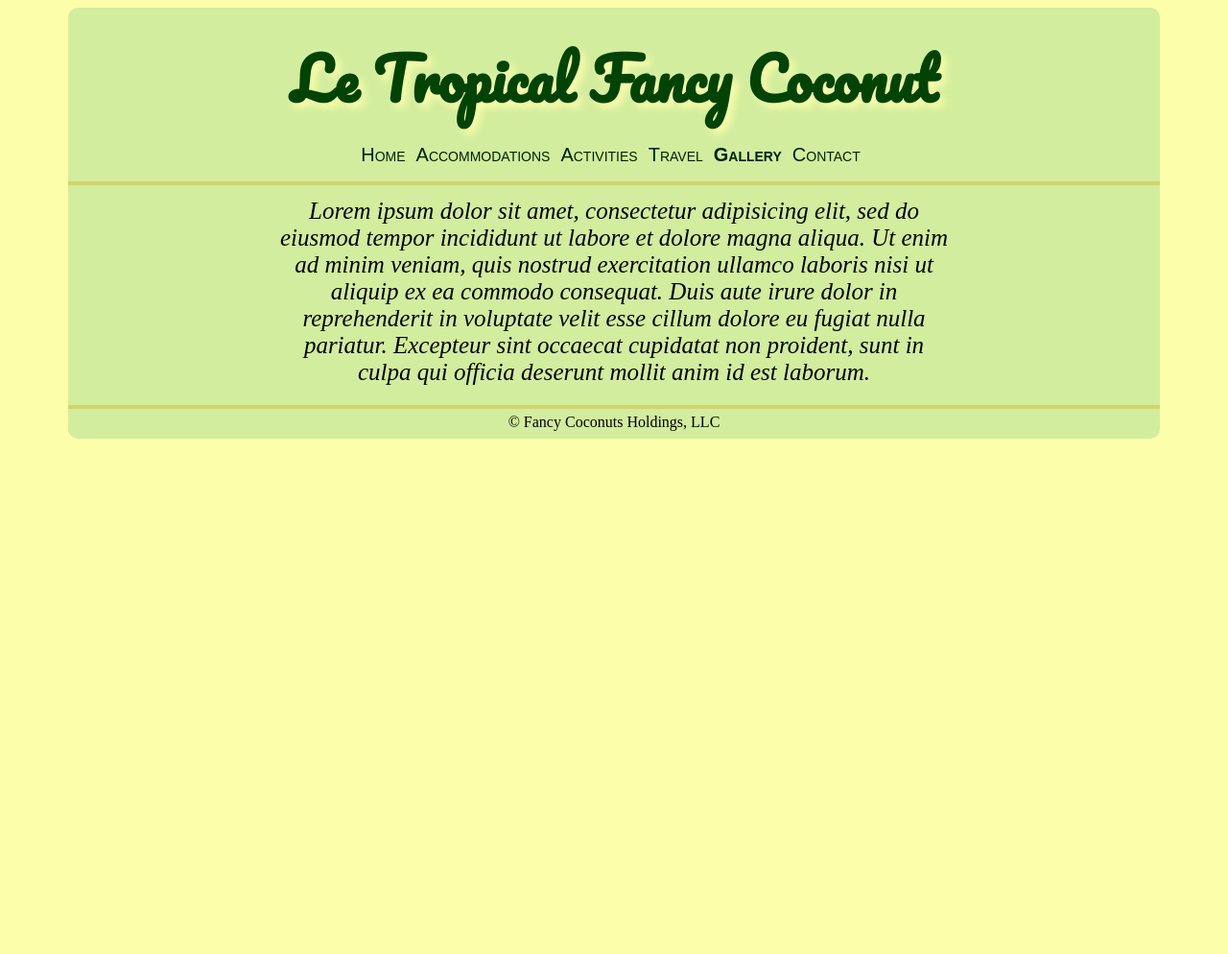
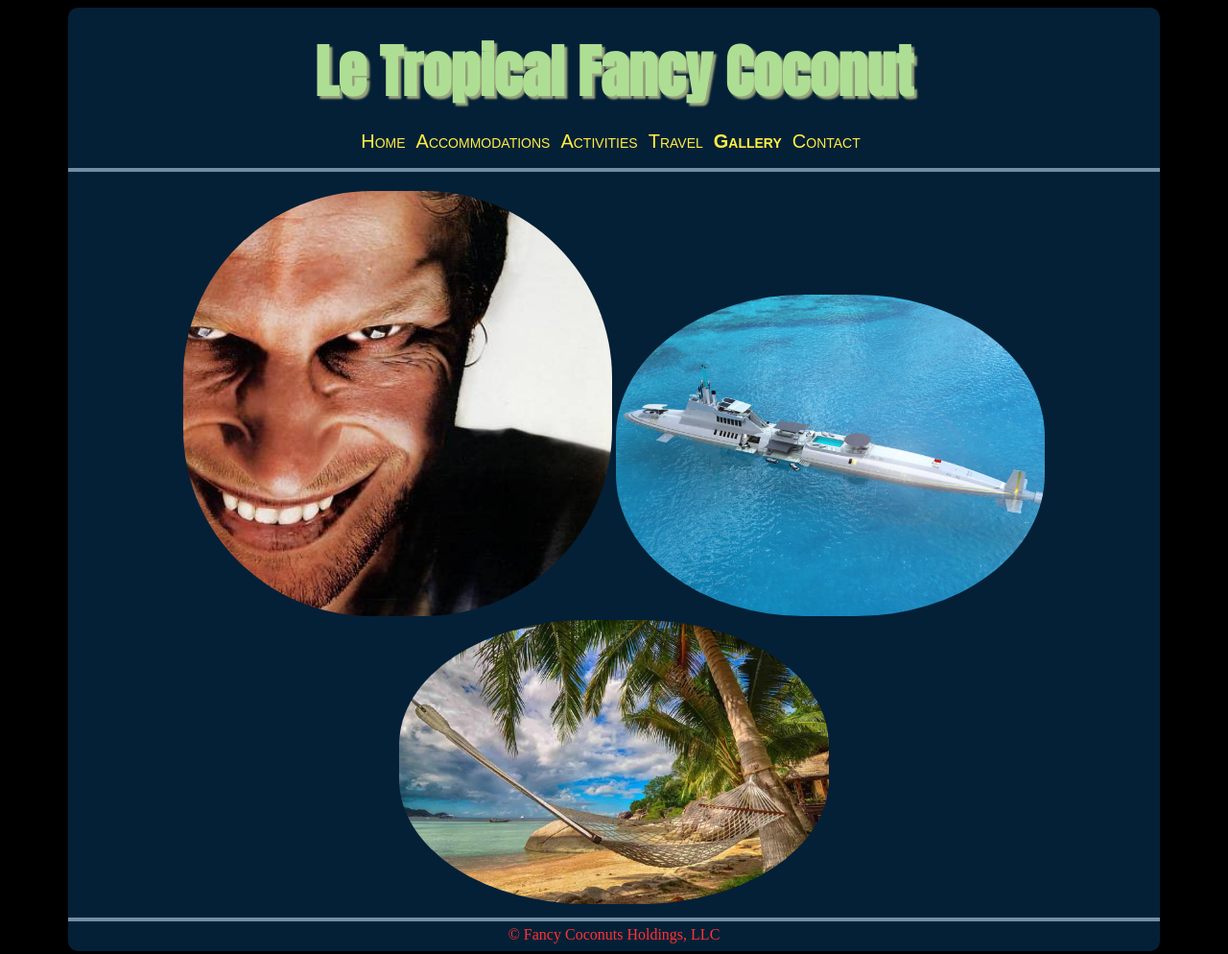
Before and after one commit to kevlycoppers/Private_island, a plain HTML site: page gallery.html in a window 1280 px wide. Shown: the whole page at 96% size. Before the commit the page ends 800 px from the top, so only its background shows below. Drawn offline with Linux system fonts and the light colour scheme.

Commit message:
add image gallery content and alternative CSS styling

```diff
--- a/css/style.css
+++ b/css/style.css
@@ -1,5 +1,5 @@
 body {
-  background-color: #FDFEAA;
+  background-color: #000;
   margin-top: 8;
 }
 
@@ -7,17 +7,18 @@ body {
   width: 90%;
   margin: auto;
   text-align: center;
-  background-color: #D2ED9E;
+  background-color: #042037;
   border-radius: 10px
 }
 
 header {
-  border-bottom: 4px solid #D3D46A;
+  border-bottom: 4px solid #718EA4;
   padding: 0 6px;
 }
 
 footer {
-  border-top: 4px solid #D3D46A;
+  border-top: 4px solid #718EA4;
+  color: #FF3333;
 }
 
 footer p {
@@ -27,9 +28,9 @@ footer p {
 
 header h1 {
   display: inline-block;
-  font-family: Pacifico, cursive;
-  color: #004304;
-  text-shadow: 5px 5px 9px rgba(253,254,170,1);
+  font-family: Anton, sans-serif;
+  color: #AEDE94;
+  text-shadow: 3px 3px 2px rgba(253,254,170,.6);
   margin-bottom: 0;
 }
 
@@ -46,7 +47,7 @@ nav li {
 
 .menu {
   text-decoration: none;
-  color: #002102;
+  color: #FFEE44;
   padding-right: 2px;
 }
 
@@ -58,13 +59,20 @@ nav li {
   font-weight: bolder;
 }
 
+.gallery {
+  width: 40%;
+  border-radius: 44%;
+}
+
 main {
   margin: 10px;
+  color: #ffeecc;
+  font-family: sans-serif;
 }
 
 #homeswag {
   width: 90%;
-  border-radius: 4px;
+  border-radius: 42%;
 }
 
 main p {
@@ -89,6 +97,6 @@ main p {
     margin: 0 17%;
     font-size: 25px;
     font-weight: lighter;
-    font-style: italic;
+    font-family: sans-serif;
   }
 }
--- a/gallery.html
+++ b/gallery.html
@@ -2,7 +2,7 @@
 <html>
   <head>
     <title>Le Tropical Fancy Coconut - a resort with CLASS</title>
-    <link href='https://fonts.googleapis.com/css?family=Pacifico' rel='stylesheet' type='text/css'>
+    <link href='https://fonts.googleapis.com/css?family=Anton' rel='stylesheet' type='text/css'>
     <link href="css/style.css" rel="stylesheet" type="text/css">
   </head>
   <body>
@@ -21,9 +21,10 @@
       </nav>
     </header>
     <main>
-      <p>
-        Lorem ipsum dolor sit amet, consectetur adipisicing elit, sed do eiusmod tempor incididunt ut labore et dolore magna aliqua. Ut enim ad minim veniam, quis nostrud exercitation ullamco laboris nisi ut aliquip ex ea commodo consequat. Duis aute irure dolor in reprehenderit in voluptate velit esse cillum dolore eu fugiat nulla pariatur. Excepteur sint occaecat cupidatat non proident, sunt in culpa qui officia deserunt mollit anim id est laborum.
-      </p>
+      <h2></h2>
+      <img src="img/aphex.jpg" alt="A 'friendly' local" class="gallery">
+      <img src="img/danksub.jpg" alt="The dankest sub ever" class="gallery">
+      <img src="img/hammock.jpg" alt="A hammock for you to relax in" class="gallery">
     </main>
     <footer>
       <p>&copy; Fancy Coconuts Holdings, LLC</p>
```
Also changed, not shown: accommodations.html (+1 -1 lines), activities.html (+1 -1 lines), contact.html (+1 -1 lines), index.html (+1 -1 lines), travel.html (+1 -1 lines), img/aphex.jpg (added), img/danksub.jpg (added), img/hammock.jpg (added).
